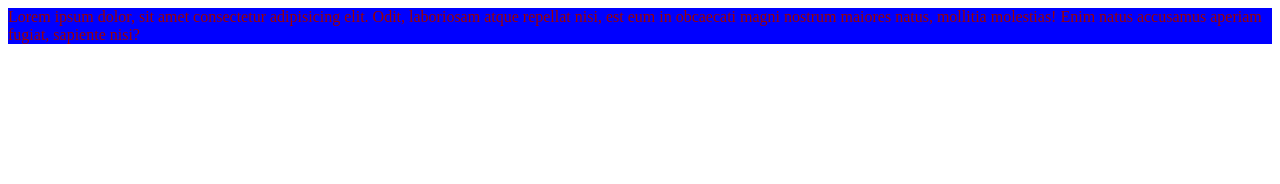
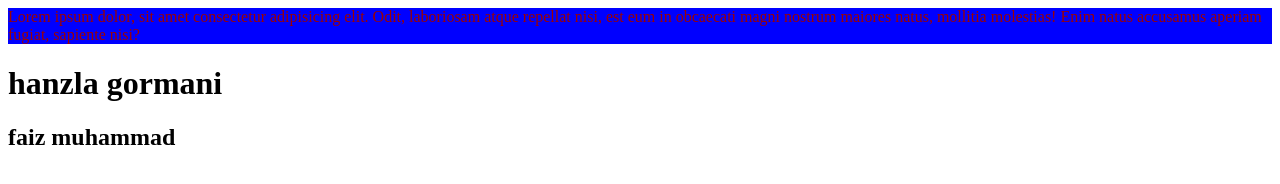
Before and after one commit to hanzlikhan/panverse-learn-agentic-ai, a plain HTML site: page index.html in a window 1280 px wide. Drawn offline with Linux system fonts and the light colour scheme.

Commit message:
initialize

```diff
--- a/index.html
+++ b/index.html
@@ -8,5 +8,8 @@
 </head>
 <body>
     <p>Lorem ipsum dolor, sit amet consectetur adipisicing elit. Odit, laboriosam atque repellat nisi, est eum in obcaecati magni nostrum maiores natus, mollitia molestias! Enim natus accusamus aperiam fugiat, sapiente nisi?</p>
+
+<h1>hanzla gormani</h1>
+<h2>faiz muhammad</h2>
 </body>
 </html>
```
